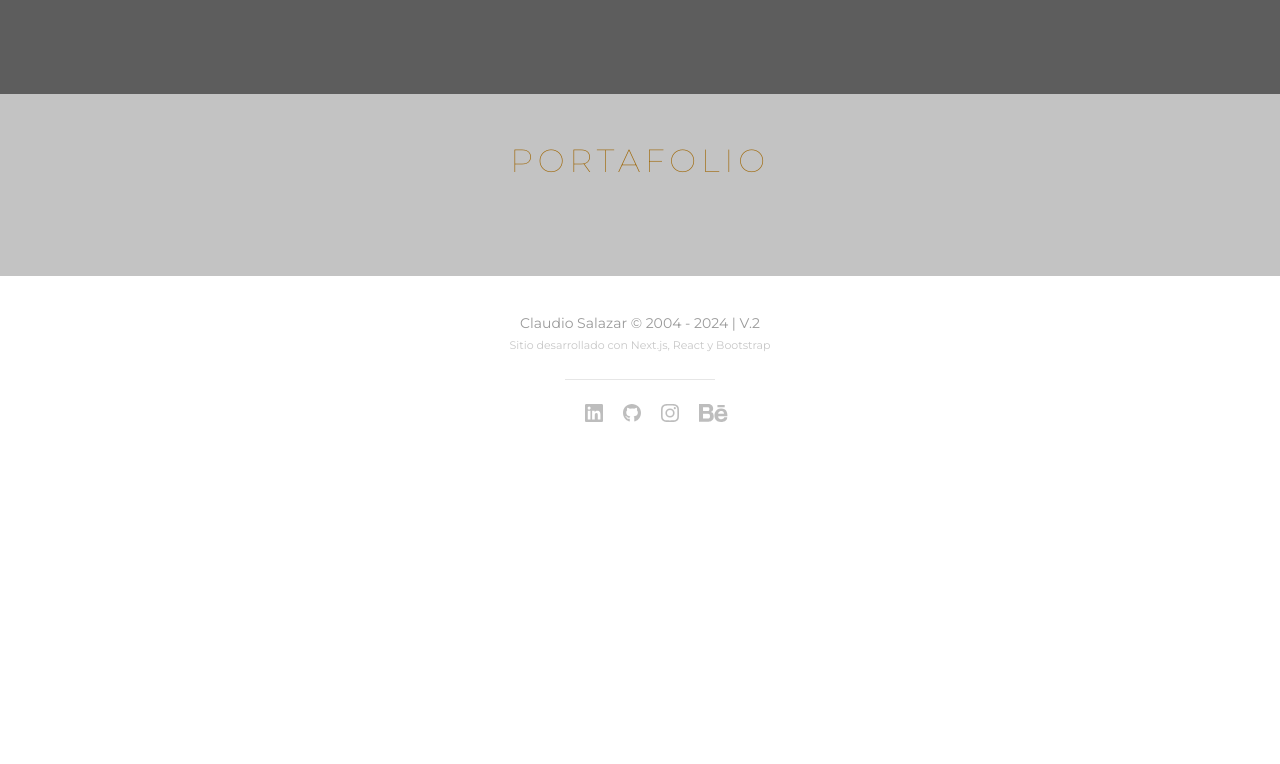
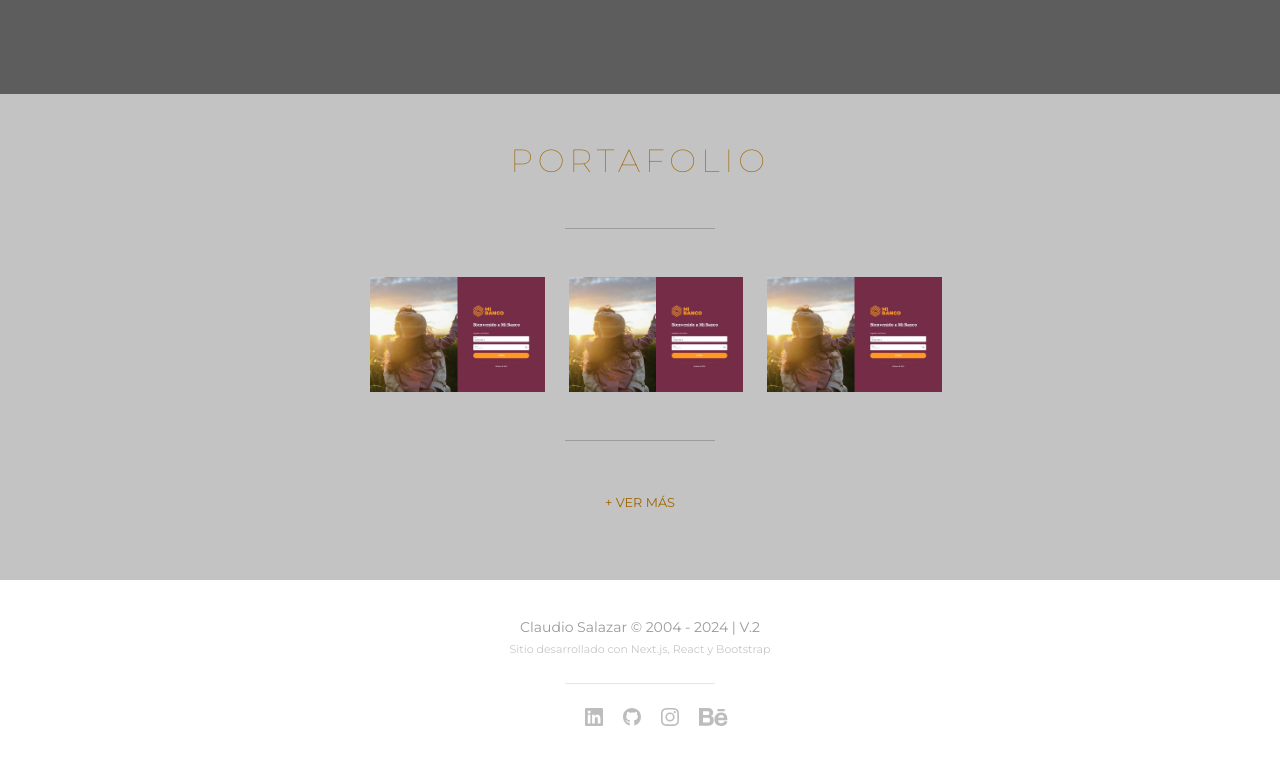
Before and after one commit to claudiosalazar/web-2024-next, a Next.js app: page /inicio in a window 1280 px wide. Shown: the part 1437-2201 px from the top of the page. Before the commit the page ends 1903 px from the top, so only its background shows below. Built offline with nearby package versions, Linux system fonts and the light colour scheme.

Commit message:
Ajustes a portafolio inicio

```diff
--- a/src/app/inicio/page.tsx
+++ b/src/app/inicio/page.tsx
@@ -4,6 +4,7 @@ import React from 'react';
 import Image from 'next/image';
 import icoConocimientos from '../assets/resumen-icon-conocimientos.png';
 import VideoInicio from '../ui/video-inicio';
+import miBanco1 from '../assets/portafolio/mi-banco-1.jpg';
 
 
 function Inicio() {
@@ -73,6 +74,22 @@ function Inicio() {
 
         <section className='resumen-portafolio py-5 col-12'>
           <h3 className='mb-5'>Portafolio</h3>
+          <hr className='mx-auto' />
+          <ul className='d-flex justify-content-center mx-auto my-5'>
+            <li>
+              <Image src={miBanco1} className="ico-conocimientos img-fluid" alt="HTML 5" title="HTML 5" />
+            </li>
+            <li>
+              <Image src={miBanco1} className="ico-conocimientos img-fluid" alt="HTML 5" title="HTML 5" />
+            </li>
+            <li>
+              <Image src={miBanco1} className="ico-conocimientos img-fluid" alt="HTML 5" title="HTML 5" />
+            </li>
+          </ul>
+          <hr className='mx-auto' />
+          <p className='mt-5 text-center'>
+            <a href='#'>+ Ver más</a>
+          </p>
         </section>
 
       </main>
--- a/src/app/scss/layout/_inicio.scss
+++ b/src/app/scss/layout/_inicio.scss
@@ -176,8 +176,35 @@
 
 .resumen-portafolio {
   background-color: $gris-00;
+  position: relative;
+  z-index: 100;
   h3 {
     color: $dorado-oscuro;
+  }
+  hr {
+    width: 12%;
+  }
+  ul {
+    width: 50%;
+    li {
+      list-style: none;
+      width: 29.333333%;
+      margin: auto 2%;
+      img {
+        width: 100%;
+      }
+    }
+  }
+  p {
+    font-size: .95rem;
+    line-height: 1.6rem;
+    font-weight: 200;
+    a {
+      font-size: .8rem;
+      font-weight: 400;
+      color: $dorado-oscuro;
+      text-transform: uppercase;
+    }
   }
 }
 
```
